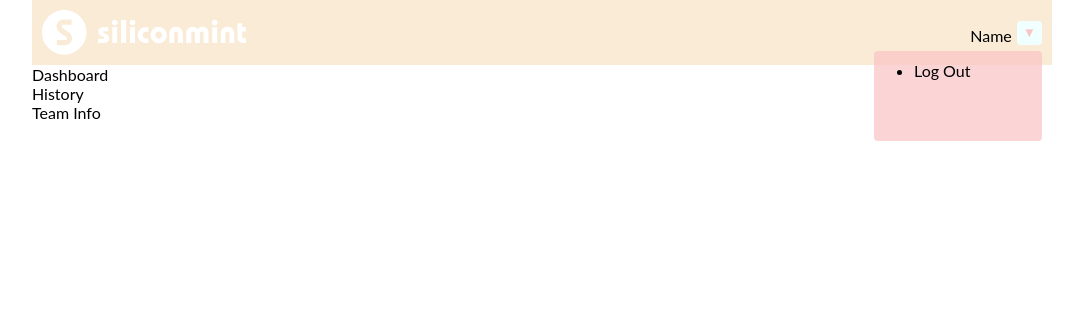
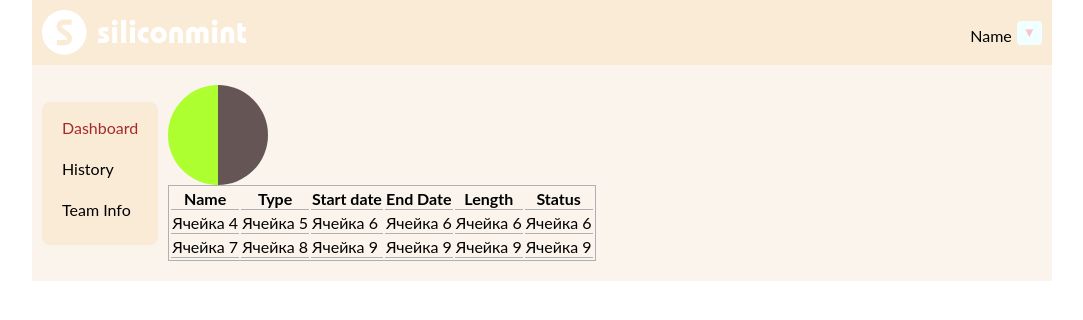
Before and after one commit to kate-shakhlovich/vacation-tracker, a plain HTML site: page index.html in a window 1280 px wide. Shown: the whole page, without its empty margins (98-1181 px from the left). Drawn offline with Linux system fonts and the light colour scheme.

Commit message:
create section navigation

```diff
--- a/index.html
+++ b/index.html
@@ -24,16 +24,107 @@
         </div>
       </header>
       <div class="section">
-        <div class="section__menu">
-          <div>Dashboard</div>
-          <div>History</div>
-          <!-- Type | Start Date | End Date | Length | Comment -->
-          <div>Team Info</div>
-          <!-- Name | Balance | Vacation Taken | Sick Leave Taken -->
-        </div>
+        <nav class="section__navigation">
+          <ul class="menu">
+            <il class="menu__item"
+              ><a
+                href="#dashbroad"
+                class="menu__item-link menu__item-link_selected"
+                >Dashboard</a
+              ></il
+            >
+            <!-- Name | Type | Start Date | End Date | Length | Status -->
+            <il class="menu__item"
+              ><a href="#history" class="menu__item-link">History</a></il
+            >
+            <!-- Type | Start Date | End Date | Length | Comment -->
+            <il class="menu__item"
+              ><a href="#team_info" class="menu__item-link">Team Info</a></il
+            >
+            <!-- Name | Balance | Vacation Taken | Sick Leave Taken -->
+          </ul>
+        </nav>
         <div class="section__main">
-          <div class="content_left"></div>
-          <div class="content_right"></div>
+          <div class="chart">
+            <div class="pie"></div>
+          </div>
+          <div class="table">
+            <table class="dashboard_table">
+              <tbody>
+                <tr>
+                  <th>Name</th>
+                  <th>Type</th>
+                  <th>Start date</th>
+                  <th>End Date</th>
+                  <th>Length</th>
+                  <th>Status</th>
+                </tr>
+                <tr>
+                  <td>Ячейка 4</td>
+                  <td>Ячейка 5</td>
+                  <td>Ячейка 6</td>
+                  <td>Ячейка 6</td>
+                  <td>Ячейка 6</td>
+                  <td>Ячейка 6</td>
+                </tr>
+                <tr>
+                  <td>Ячейка 7</td>
+                  <td>Ячейка 8</td>
+                  <td>Ячейка 9</td>
+                  <td>Ячейка 9</td>
+                  <td>Ячейка 9</td>
+                  <td>Ячейка 9</th>
+                </tr>
+              </tbody>
+            </table>
+            <table class="history_table">
+              <tbody>
+                <tr>
+                  <th>Type</th>
+                  <th>Start date</th>
+                  <th>End Date</th>
+                  <th>Length</th>
+                  <th>Comment</th>
+                </tr>
+                <tr>
+                  <td>Ячейка 4</td>
+                  <td>Ячейка 5</td>
+                  <td>Ячейка 6</td>
+                  <td>Ячейка 6</td>
+                  <td>Ячейка 6</td>
+                </tr>
+                <tr>
+                  <td>Ячейка 7</td>
+                  <td>Ячейка 8</td>
+                  <td>Ячейка 9</td>
+                  <td>Ячейка 9</td>
+                  <td>Ячейка 9</td>
+                </tr>
+              </tbody>
+            </table>
+            <table class="team_info_table">
+              <tbody>
+                <tr>
+                  <th>Name</th>
+                  <th>Balance</th>
+                  <th>Vacation Taken</th>
+                  <th>Sick Leave Taken</th>
+                </tr>
+                <tr>
+                  <td>Ячейка 4</td>
+                  <td>Ячейка 5</td>
+                  <td>Ячейка 6</td>
+                  <td>Ячейка 6</td>
+                </tr>
+                <tr>
+                  <td>Ячейка 7</td>
+                  <td>Ячейка 8</td>
+                  <td>Ячейка 9</td>
+                  <td>Ячейка 9</td>
+                </tr>
+              </tbody>
+            </table>
+          </div>
         </div>
       </div>
     </div>
--- a/style.css
+++ b/style.css
@@ -49,7 +49,8 @@ html {
 
 .profile__out {
   position: fixed;
-  display: block;
+  /* display: block; */
+  display: none;
   padding-top: 10px;
   right: 308px;
   top: 35px;
@@ -60,3 +61,82 @@ html {
   transform: translateX(100%);
   transition: transform 0.5s ease-in;
 }
+
+.section {
+  padding: 10px;
+  display: flex;
+  justify-content: space-between;
+  align-items: center;
+  background-color: rgb(250, 244, 236);
+}
+
+.section__navigation {
+  background-color: antiquewhite;
+  border-radius: 8px;
+}
+.menu {
+  display: flex;
+  /* list-style: none; */
+  flex-direction: column;
+  padding: 10px;
+  margin: 0;
+}
+
+.menu__item {
+  margin: 6px 10px 16px;
+}
+
+.menu__item-link {
+  color: black;
+  text-decoration: none;
+}
+
+.menu__item-link:hover {
+  color: brown;
+}
+
+.menu__item-link_selected {
+  color: brown;
+}
+
+.section__main {
+  flex-grow: 1;
+  flex-direction: column;
+  padding: 10px;
+}
+
+.pie {
+  width: 100px;
+  height: 100px;
+  border-radius: 50%;
+  background: greenyellow;
+  background-image: linear-gradient(to right, transparent 50%, #655 0);
+}
+
+.pie::before {
+  content: ’;
+  display: block;
+  margin-left: 50%;
+  height: 100%;
+}
+
+table {
+  /* border-collapse: collapse; */
+  border: 1.5px solid rgb(177, 176, 176);
+}
+
+th {
+  border-bottom: 1.5px solid rgb(177, 176, 176);
+}
+
+td {
+  border-bottom: 1.5px solid rgb(177, 176, 176);
+}
+
+.history_table {
+  display: none;
+}
+
+.team_info_table {
+  display: none;
+}
```
